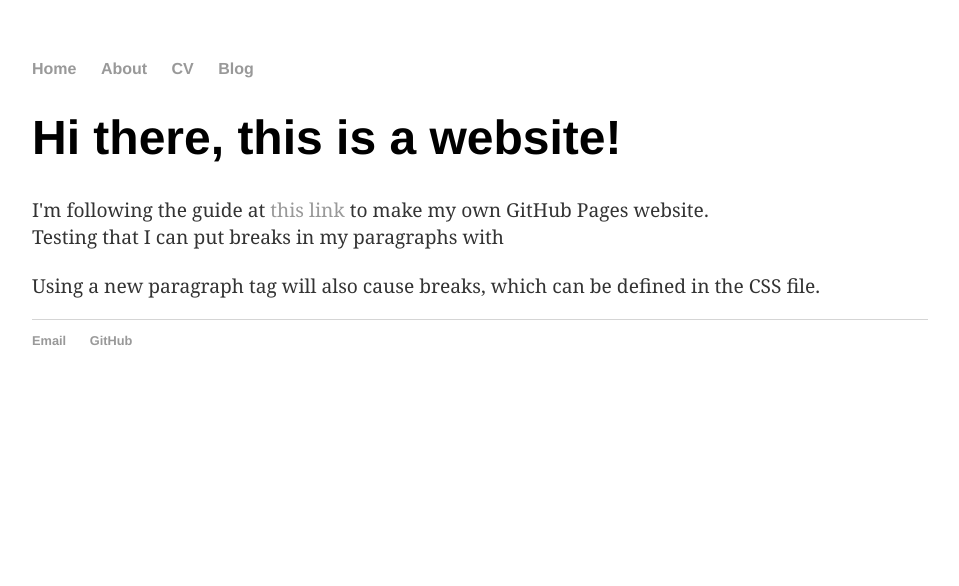
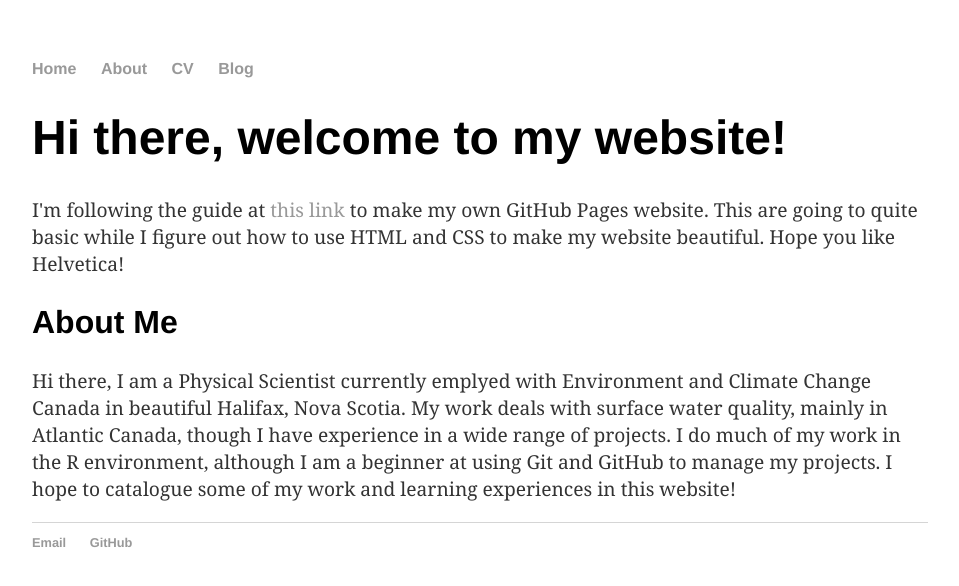
Before and after one commit to lzhu-r/jekyll_blog, a Jekyll site: the page built from index.html, in a window 1280 px wide. Shown: the top 586 px of the page, without its empty margins (160-1119 px from the left). Built offline with Jekyll 4.4.1, drawn with Linux system fonts in a browser that asks for light colours.

Commit message:
Made the main page about me

```diff
--- a/_includes/_nav.html
+++ b/_includes/_nav.html
@@ -1,7 +1,7 @@
 <nav>
     <ul>
         <li><a href="/">Home</a></li>
-        <li><a href="/about">About</a></li>
+        <!--><li><a href="/about">About</a></li></!-->
         <li><a href="/cv">CV</a></li>
         <li><a href="/blog">Blog</a></li>
     </ul>
--- a/css/main.css
+++ b/css/main.css
@@ -23,6 +23,12 @@ h1 {
     font-size: 3em;
     font-family:'Helvetica', 'Arial', 'Sans-Serif';
 }
+
+h2 {
+    font-size: 2em;
+    font-family:'Helvetica', 'Arial', 'Sans-Serif';
+}
+
 p {
     font-size: 1.2em;
     font-family: 'Cambria', 'Georgia', 'Serif';
--- a/index.html
+++ b/index.html
@@ -4,13 +4,13 @@ title: Liang's Blog
 ---
 
 
-<h1>Hi there, this is a website!</h1>
+<h1>Hi there, welcome to my website!</h1>
 <p>I'm following the guide at
     <a href = "http://jmcglone.com/guides/github-pages/"> this link</a>
-    to make my own GitHub Pages website. <br>
-    Testing that I can put breaks in my paragraphs with <code><br></code>
+    to make my own GitHub Pages website. This are going to quite basic while I figure out how to use HTML and CSS to make my website beautiful. Hope you like Helvetica!
 </p>
 
-<p>
-    Using a new paragraph tag will also cause breaks, which can be defined in the CSS file.
+<h2>About Me</h2>
+
+<p>Hi there, I am a Physical Scientist currently emplyed with Environment and Climate Change Canada in beautiful Halifax, Nova Scotia. My work deals with surface water quality, mainly in Atlantic Canada, though I have experience in a wide range of projects. I do much of my work in the R environment, although I am a beginner at using Git and GitHub to manage my projects. I hope to catalogue some of my work and learning experiences in this website!
 </p>
```
